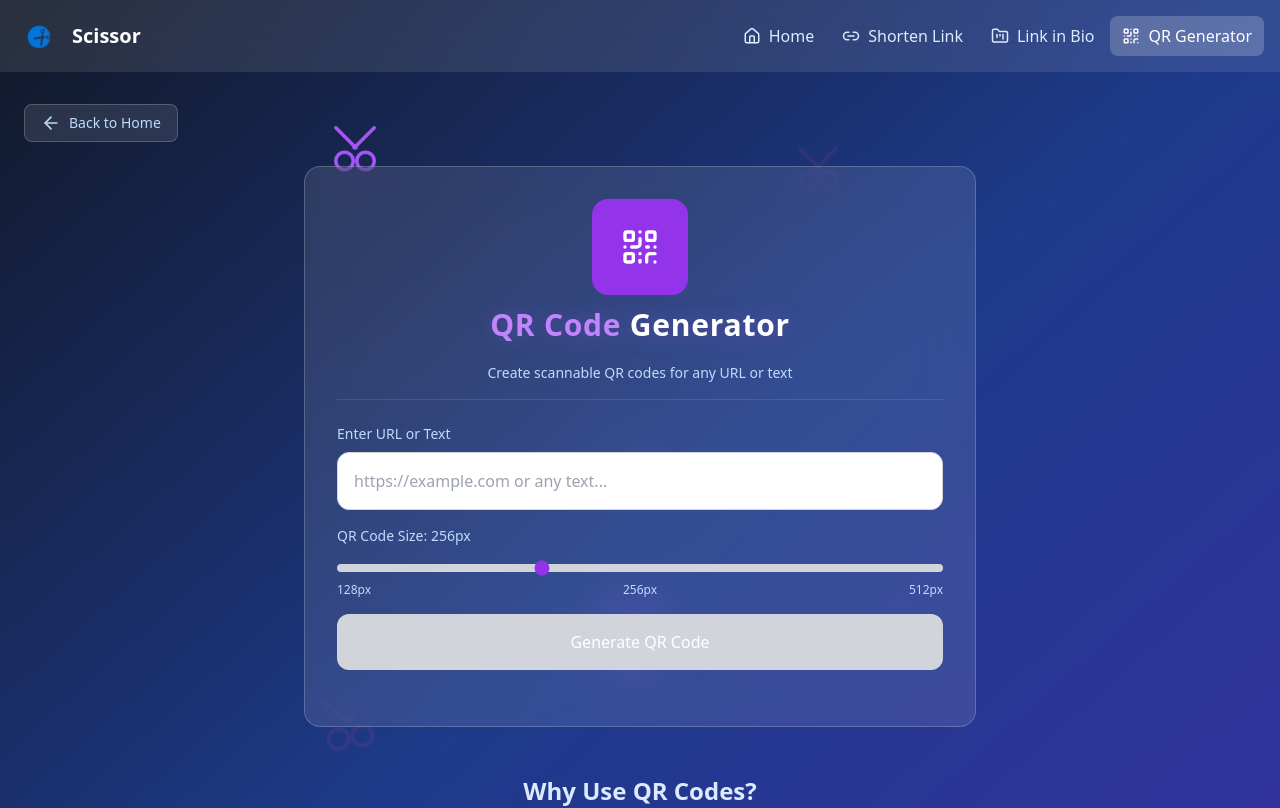
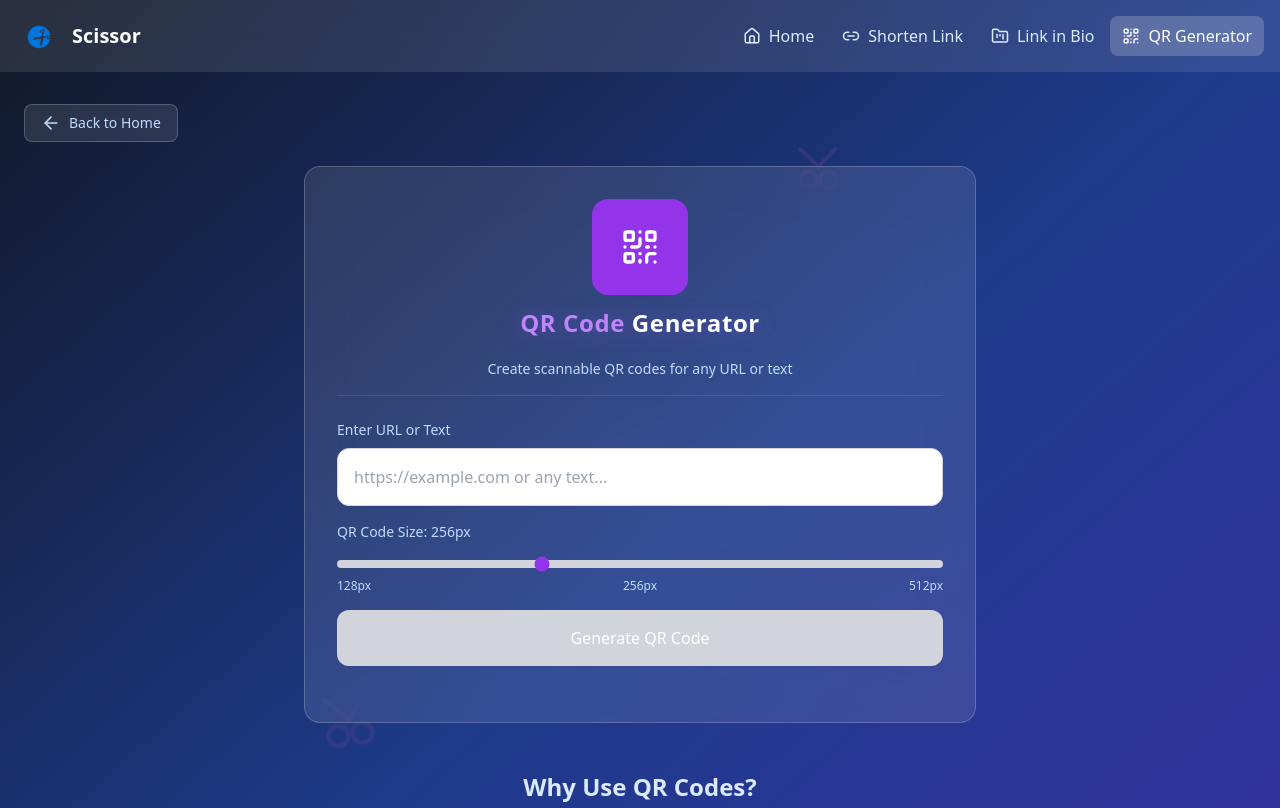
Before and after one commit to okolo157/scissor, a React (Vite) app in the folder URL-SHORTNER/client-app/: page /qr-generator in a window 1280 px wide. Shown: the top 808 px of the page. Built offline with nearby package versions, Linux system fonts and the light colour scheme; no server answers.

Commit message:
fix scissor animation rendering issue

```diff
--- a/URL-SHORTNER/client-app/src/pages/GroupLinks.tsx
+++ b/URL-SHORTNER/client-app/src/pages/GroupLinks.tsx
@@ -43,10 +43,17 @@ const GroupLinks: React.FC = () => {
 
   // Floating animation variants for scissors
   const floatingVariants = {
+    initial: {
+      y: 0,
+      x: 0,
+      rotate: 0,
+      opacity: 0,
+    },
     animate: (i: number) => ({
       y: [0, -25, 0],
       x: [0, 12, -12, 0],
       rotate: [0, 8, -8, 0],
+      opacity: [0, 0.1, 0.15],
       transition: {
         duration: 5.5 + i * 0.4,
         repeat: Infinity,
@@ -207,6 +214,7 @@ const GroupLinks: React.FC = () => {
       <div className="relative flex flex-col items-center w-full justify-center py-8 min-h-screen px-4 text-white overflow-hidden">
         {/* Animated floating scissor shapes for visual depth */}
         <motion.div
+          initial="initial"
           custom={0}
           variants={floatingVariants}
           animate="animate"
@@ -216,6 +224,7 @@ const GroupLinks: React.FC = () => {
         </motion.div>
 
         <motion.div
+          initial="initial"
           custom={1}
           variants={floatingVariants}
           animate="animate"
@@ -225,6 +234,7 @@ const GroupLinks: React.FC = () => {
         </motion.div>
 
         <motion.div
+          initial="initial"
           custom={2}
           variants={floatingVariants}
           animate="animate"
@@ -234,6 +244,7 @@ const GroupLinks: React.FC = () => {
         </motion.div>
 
         <motion.div
+          initial="initial"
           custom={3}
           variants={floatingVariants}
           animate="animate"
@@ -243,6 +254,7 @@ const GroupLinks: React.FC = () => {
         </motion.div>
 
         <motion.div
+          initial="initial"
           custom={4}
           variants={floatingVariants}
           animate="animate"
@@ -252,6 +264,7 @@ const GroupLinks: React.FC = () => {
         </motion.div>
 
         <motion.div
+          initial="initial"
           custom={5}
           variants={floatingVariants}
           animate="animate"
@@ -261,6 +274,7 @@ const GroupLinks: React.FC = () => {
         </motion.div>
 
         <motion.div
+          initial="initial"
           custom={6}
           variants={floatingVariants}
           animate="animate"
--- a/URL-SHORTNER/client-app/src/pages/QRCodeGenerator.tsx
+++ b/URL-SHORTNER/client-app/src/pages/QRCodeGenerator.tsx
@@ -16,10 +16,17 @@ const QRCodeGenerator: React.FC = () => {
 
   // Floating animation variants for scissors
   const floatingVariants = {
+    initial: {
+      y: 0,
+      x: 0,
+      rotate: 0,
+      opacity: 0,
+    },
     animate: (i: number) => ({
       y: [0, -25, 0],
       x: [0, 12, -12, 0],
       rotate: [0, 8, -8, 0],
+      opacity: [0, 0.1, 0.15],
       transition: {
         duration: 5.5 + i * 0.4,
         repeat: Infinity,
@@ -108,6 +115,7 @@ const QRCodeGenerator: React.FC = () => {
       <div className="relative flex flex-col items-center w-full justify-center py-5 sm:py-8 min-h-screen px-4 sm:px-6 text-white overflow-hidden">
         {/* Animated floating scissor shapes for visual depth */}
         <motion.div
+          initial="initial"
           custom={0}
           variants={floatingVariants}
           animate="animate"
@@ -117,6 +125,7 @@ const QRCodeGenerator: React.FC = () => {
         </motion.div>
 
         <motion.div
+          initial="initial"
           custom={1}
           variants={floatingVariants}
           animate="animate"
@@ -126,6 +135,7 @@ const QRCodeGenerator: React.FC = () => {
         </motion.div>
 
         <motion.div
+          initial="initial"
           custom={2}
           variants={floatingVariants}
           animate="animate"
@@ -135,6 +145,7 @@ const QRCodeGenerator: React.FC = () => {
         </motion.div>
 
         <motion.div
+          initial="initial"
           custom={3}
           variants={floatingVariants}
           animate="animate"
@@ -144,6 +155,7 @@ const QRCodeGenerator: React.FC = () => {
         </motion.div>
 
         <motion.div
+          initial="initial"
           custom={4}
           variants={floatingVariants}
           animate="animate"
@@ -153,6 +165,7 @@ const QRCodeGenerator: React.FC = () => {
         </motion.div>
 
         <motion.div
+          initial="initial"
           custom={5}
           variants={floatingVariants}
           animate="animate"
@@ -162,6 +175,7 @@ const QRCodeGenerator: React.FC = () => {
         </motion.div>
 
         <motion.div
+          initial="initial"
           custom={6}
           variants={floatingVariants}
           animate="animate"
@@ -201,7 +215,7 @@ const QRCodeGenerator: React.FC = () => {
             >
               <QrCode size={40} className="text-white" />
             </div>
-            <h1 className="text-white text-xl sm:text-2xl md:text-3xl font-semibold tracking-wide drop-shadow-[0_0_10px_rgba(168,85,247,0.3)]">
+            <h1 className="text-white text-xl sm:text-2xl md:text-33xl font-semibold tracking-wide drop-shadow-[0_0_10px_rgba(168,85,247,0.3)]">
               <span className="text-purple-400">QR Code</span> Generator
             </h1>
             <p className="text-blue-200 text-xs sm:text-sm mt-2">
--- a/URL-SHORTNER/client-app/src/pages/ShortenLink.tsx
+++ b/URL-SHORTNER/client-app/src/pages/ShortenLink.tsx
@@ -14,10 +14,17 @@ const ShortenLink: React.FC = () => {
 
   // Floating animation variants for scissors
   const floatingVariants = {
+    initial: {
+      y: 0,
+      x: 0,
+      rotate: 0,
+      opacity: 0,
+    },
     animate: (i: number) => ({
       y: [0, -25, 0],
       x: [0, 12, -12, 0],
       rotate: [0, 8, -8, 0],
+      opacity: [0, 0.1, 0.15],
       transition: {
         duration: 5.5 + i * 0.4,
         repeat: Infinity,
@@ -73,6 +80,7 @@ const ShortenLink: React.FC = () => {
       <div className="relative flex flex-col items-center w-full justify-center py-5 sm:py-8 min-h-screen px-4 sm:px-6 text-white overflow-hidden">
         {/* Animated floating scissor shapes for visual depth */}
         <motion.div
+          initial="initial"
           custom={0}
           variants={floatingVariants}
           animate="animate"
@@ -82,6 +90,7 @@ const ShortenLink: React.FC = () => {
         </motion.div>
 
         <motion.div
+          initial="initial"
           custom={1}
           variants={floatingVariants}
           animate="animate"
@@ -91,6 +100,7 @@ const ShortenLink: React.FC = () => {
         </motion.div>
 
         <motion.div
+          initial="initial"
           custom={2}
           variants={floatingVariants}
           animate="animate"
@@ -100,6 +110,7 @@ const ShortenLink: React.FC = () => {
         </motion.div>
 
         <motion.div
+          initial="initial"
           custom={3}
           variants={floatingVariants}
           animate="animate"
@@ -109,6 +120,7 @@ const ShortenLink: React.FC = () => {
         </motion.div>
 
         <motion.div
+          initial="initial"
           custom={4}
           variants={floatingVariants}
           animate="animate"
@@ -118,6 +130,7 @@ const ShortenLink: React.FC = () => {
         </motion.div>
 
         <motion.div
+          initial="initial"
           custom={5}
           variants={floatingVariants}
           animate="animate"
@@ -127,6 +140,7 @@ const ShortenLink: React.FC = () => {
         </motion.div>
 
         <motion.div
+          initial="initial"
           custom={6}
           variants={floatingVariants}
           animate="animate"
--- a/URL-SHORTNER/client-app/src/pages/home.tsx
+++ b/URL-SHORTNER/client-app/src/pages/home.tsx
@@ -11,10 +11,17 @@ const Home: React.FC = () => {
 
   // Floating animation variants for scissors
   const floatingVariants = {
+    initial: {
+      y: 0,
+      x: 0,
+      rotate: 0,
+      opacity: 0,
+    },
     animate: (i: number) => ({
       y: [0, -30, 0],
       x: [0, 15, -15, 0],
       rotate: [0, 10, -10, 0],
+      opacity: [0, 0.15, 0.15],
       transition: {
         duration: 6 + i * 0.5,
         repeat: Infinity,
@@ -55,6 +62,7 @@ const Home: React.FC = () => {
       <div className="relative flex flex-col items-center w-full justify-center py-8 sm:py-12 min-h-screen px-4 sm:px-6 text-white overflow-hidden">
         {/* Animated floating scissor shapes for visual depth */}
         <motion.div
+          initial="initial"
           custom={0}
           variants={floatingVariants}
           animate="animate"
@@ -64,6 +72,7 @@ const Home: React.FC = () => {
         </motion.div>
 
         <motion.div
+          initial="initial"
           custom={1}
           variants={floatingVariants}
           animate="animate"
@@ -73,6 +82,7 @@ const Home: React.FC = () => {
         </motion.div>
 
         <motion.div
+          initial="initial"
           custom={2}
           variants={floatingVariants}
           animate="animate"
@@ -82,6 +92,7 @@ const Home: React.FC = () => {
         </motion.div>
 
         <motion.div
+          initial="initial"
           custom={3}
           variants={floatingVariants}
           animate="animate"
@@ -91,6 +102,7 @@ const Home: React.FC = () => {
         </motion.div>
 
         <motion.div
+          initial="initial"
           custom={4}
           variants={floatingVariants}
           animate="animate"
@@ -100,6 +112,7 @@ const Home: React.FC = () => {
         </motion.div>
 
         <motion.div
+          initial="initial"
           custom={5}
           variants={floatingVariants}
           animate="animate"
@@ -108,6 +121,7 @@ const Home: React.FC = () => {
           <ScissorShape size={95} color="#a78bfa" />
         </motion.div>
         <motion.div
+          initial="initial"
           custom={5}
           variants={floatingVariants}
           animate="animate"
@@ -117,6 +131,7 @@ const Home: React.FC = () => {
         </motion.div>
 
         <motion.div
+          initial="initial"
           custom={6}
           variants={floatingVariants}
           animate="animate"
@@ -126,6 +141,7 @@ const Home: React.FC = () => {
         </motion.div>
 
         <motion.div
+          initial="initial"
           custom={2}
           variants={floatingVariants}
           animate="animate"
@@ -134,6 +150,7 @@ const Home: React.FC = () => {
           <ScissorShape size={100} color="#a78bfa" />
         </motion.div>
         <motion.div
+          initial="initial"
           custom={5}
           variants={floatingVariants}
           animate="animate"
```
